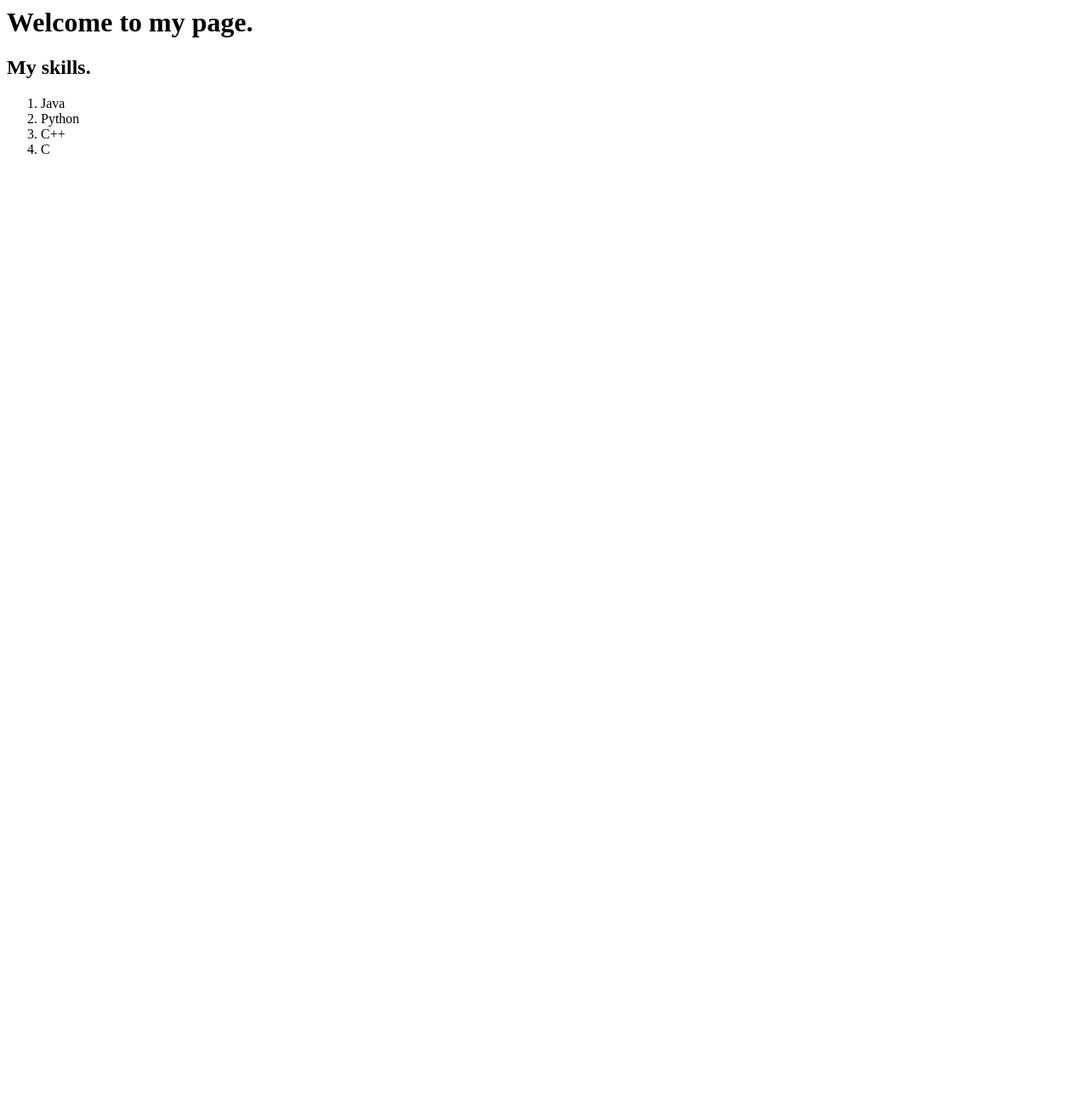
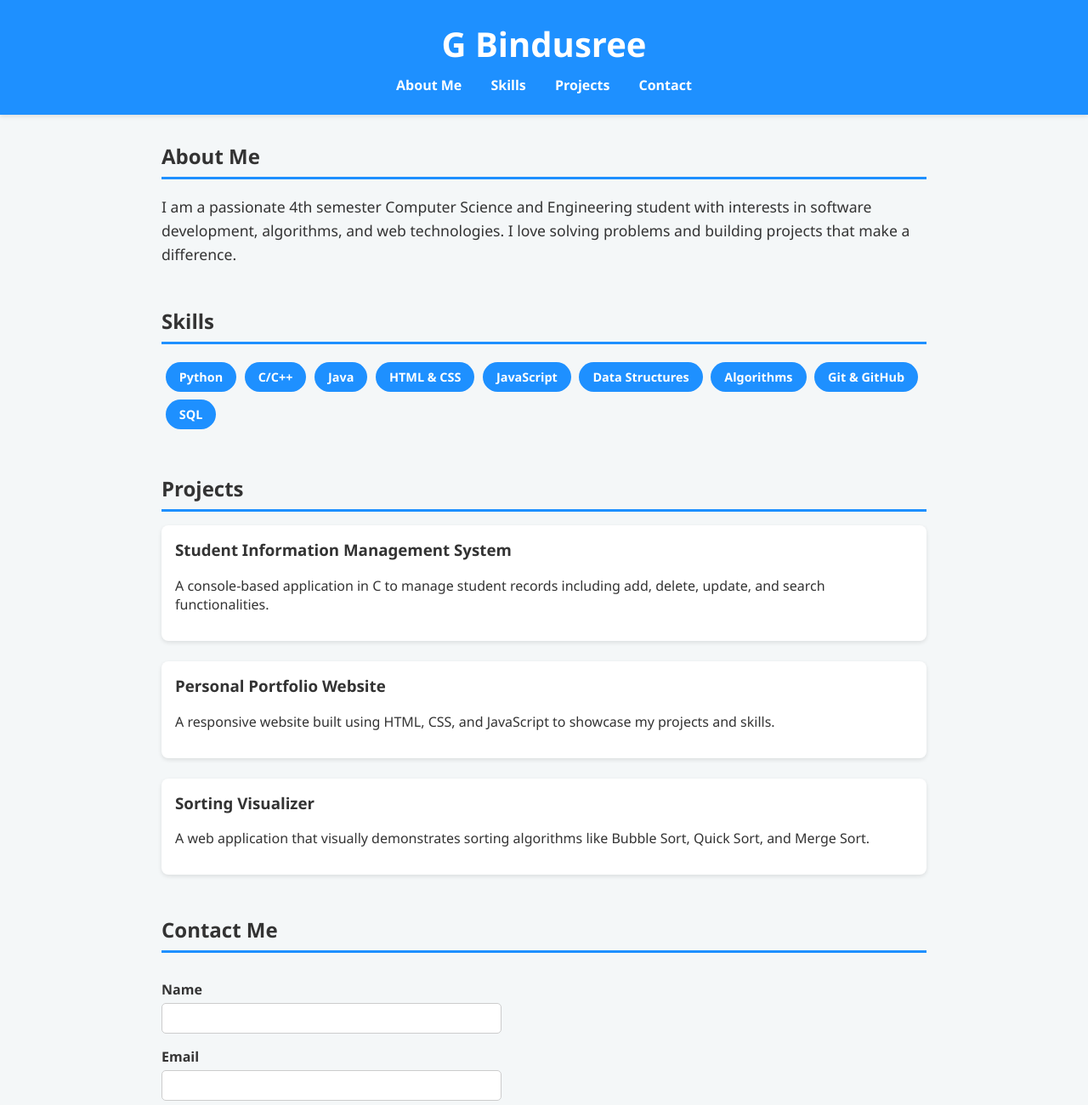
Before and after one commit to Bindusree528/bindusree528.github.io, a plain HTML site: page index.html in a window 1280 px wide. Shown: the top 1300 px of the page at 85% size. Before the commit the page ends 800 px from the top, so only its background shows below. Drawn offline with Linux system fonts and the light colour scheme.

Commit message:
Update index.html
portfolio

```diff
--- a/index.html
+++ b/index.html
@@ -1,18 +1,206 @@
-<html>
-  <head>
-    <title>
-        About Bindusree- Passionate DevOps Engineer
-    </title>
-    <link rel="stylesheet" hrel="mystyle.css">
-  </head>
-  <body>
-    <h1>Welcome to my page.</h1>
-    <h2>My skills.</h2>
-  <ol>
-      <li>Java</li>
-      <li>Python</li>
-      <li>C++</li>
-      <li>C</li>
-  </ol>
-  </body>
+<!DOCTYPE html>
+<html lang="en">
+<head>
+    <meta charset="UTF-8" />
+    <meta name="viewport" content="width=device-width, initial-scale=1" />
+    <title>Portfolio</title>
+    <style>
+        body {
+            font-family: 'Segoe UI', Tahoma, Geneva, Verdana, sans-serif;
+            background-color: #f4f7f8;
+            color: #333;
+            margin: 0;
+            padding: 0;
+        }
+        header {
+            background-color: #1e90ff;
+            color: white;
+            padding: 1.5rem 0;
+            text-align: center;
+            box-shadow: 0 2px 5px rgba(0,0,0,0.1);
+        }
+        header h1 {
+            margin: 0;
+            font-weight: 700;
+            font-size: 2.5rem;
+        }
+        nav {
+            margin-top: 10px;
+        }
+        nav a {
+            color: white;
+            text-decoration: none;
+            margin: 0 15px;
+            font-weight: 600;
+        }
+        nav a:hover {
+            text-decoration: underline;
+        }
+        main {
+            max-width: 900px;
+            margin: 2rem auto;
+            padding: 0 1rem;
+        }
+        section {
+            margin-bottom: 3rem;
+        }
+        h2 {
+            border-bottom: 3px solid #1e90ff;
+            padding-bottom: 0.5rem;
+            margin-bottom: 1rem;
+        }
+        .about p {
+            font-size: 1.1rem;
+            line-height: 1.6;
+        }
+        .skills ul {
+            list-style-type: none;
+            padding: 0;
+            display: flex;
+            flex-wrap: wrap;
+        }
+        .skills li {
+            background-color: #1e90ff;
+            color: white;
+            padding: 0.5rem 1rem;
+            margin: 0.3rem;
+            border-radius: 20px;
+            font-weight: 600;
+            font-size: 0.9rem;
+        }
+        .projects .project {
+            background-color: white;
+            padding: 1rem;
+            border-radius: 8px;
+            box-shadow: 0 2px 5px rgba(0,0,0,0.1);
+            margin-bottom: 1.5rem;
+        }
+        .projects .project h3 {
+            margin-top: 0;
+        }
+        .contact form {
+            display: flex;
+            flex-direction: column;
+            max-width: 400px;
+        }
+        .contact label {
+            margin-top: 1rem;
+            margin-bottom: 0.3rem;
+            font-weight: 600;
+        }
+        .contact input,
+        .contact textarea {
+            padding: 0.5rem;
+            font-size: 1rem;
+            border-radius: 5px;
+            border: 1px solid #ccc;
+            resize: vertical;
+        }
+        .contact button {
+            margin-top: 1.5rem;
+            padding: 0.7rem;
+            font-size: 1rem;
+            background-color: #1e90ff;
+            color: white;
+            border: none;
+            border-radius: 5px;
+            cursor: pointer;
+            font-weight: 700;
+        }
+        .contact button:hover {
+            background-color: #166cd8;
+        }
+        footer {
+            text-align: center;
+            padding: 1rem 0;
+            background-color: #1e90ff;
+            color: white;
+            margin-top: 4rem;
+        }
+        @media (max-width: 600px) {
+            .skills ul {
+                justify-content: center;
+            }
+            nav {
+                font-size: 0.9rem;
+            }
+        }
+    </style>
+</head>
+<body>
+
+<header>
+    <h1>G Bindusree</h1>
+    <nav>
+        <a href="#about">About Me</a>
+        <a href="#skills">Skills</a>
+        <a href="#projects">Projects</a>
+        <a href="#contact">Contact</a>
+    </nav>
+</header>
+
+<main>
+    <section id="about" class="about">
+        <h2>About Me</h2>
+        <p>
+            I am a passionate 4th semester Computer Science and Engineering student with interests in software development, algorithms, and web technologies. I love solving problems and building projects that make a difference.
+        </p>
+    </section>
+
+    <section id="skills" class="skills">
+        <h2>Skills</h2>
+        <ul>
+            <li>Python</li>
+            <li>C/C++</li>
+            <li>Java</li>
+            <li>HTML & CSS</li>
+            <li>JavaScript</li>
+            <li>Data Structures</li>
+            <li>Algorithms</li>
+            <li>Git & GitHub</li>
+            <li>SQL</li>
+        </ul>
+    </section>
+
+    <section id="projects" class="projects">
+        <h2>Projects</h2>
+
+        <div class="project">
+            <h3>Student Information Management System</h3>
+            <p>A console-based application in C to manage student records including add, delete, update, and search functionalities.</p>
+        </div>
+
+        <div class="project">
+            <h3>Personal Portfolio Website</h3>
+            <p>A responsive website built using HTML, CSS, and JavaScript to showcase my projects and skills.</p>
+        </div>
+
+        <div class="project">
+            <h3>Sorting Visualizer</h3>
+            <p>A web application that visually demonstrates sorting algorithms like Bubble Sort, Quick Sort, and Merge Sort.</p>
+        </div>
+    </section>
+
+    <section id="contact" class="contact">
+        <h2>Contact Me</h2>
+        <form action="mailto:your.email@example.com" method="post" enctype="text/plain">
+            <label for="name">Name</label>
+            <input type="text" id="name" name="Name" required />
+
+            <label for="email">Email</label>
+            <input type="email" id="email" name="Email" required />
+
+            <label for="message">Message</label>
+            <textarea id="message" name="Message" rows="5" required></textarea>
+
+            <button type="submit">Send</button>
+        </form>
+    </section>
+</main>
+
+<footer>
+    &copy; 2025 G Bindusree | Computer Science and Engineering
+</footer>
+
+</body>
 </html>
```
